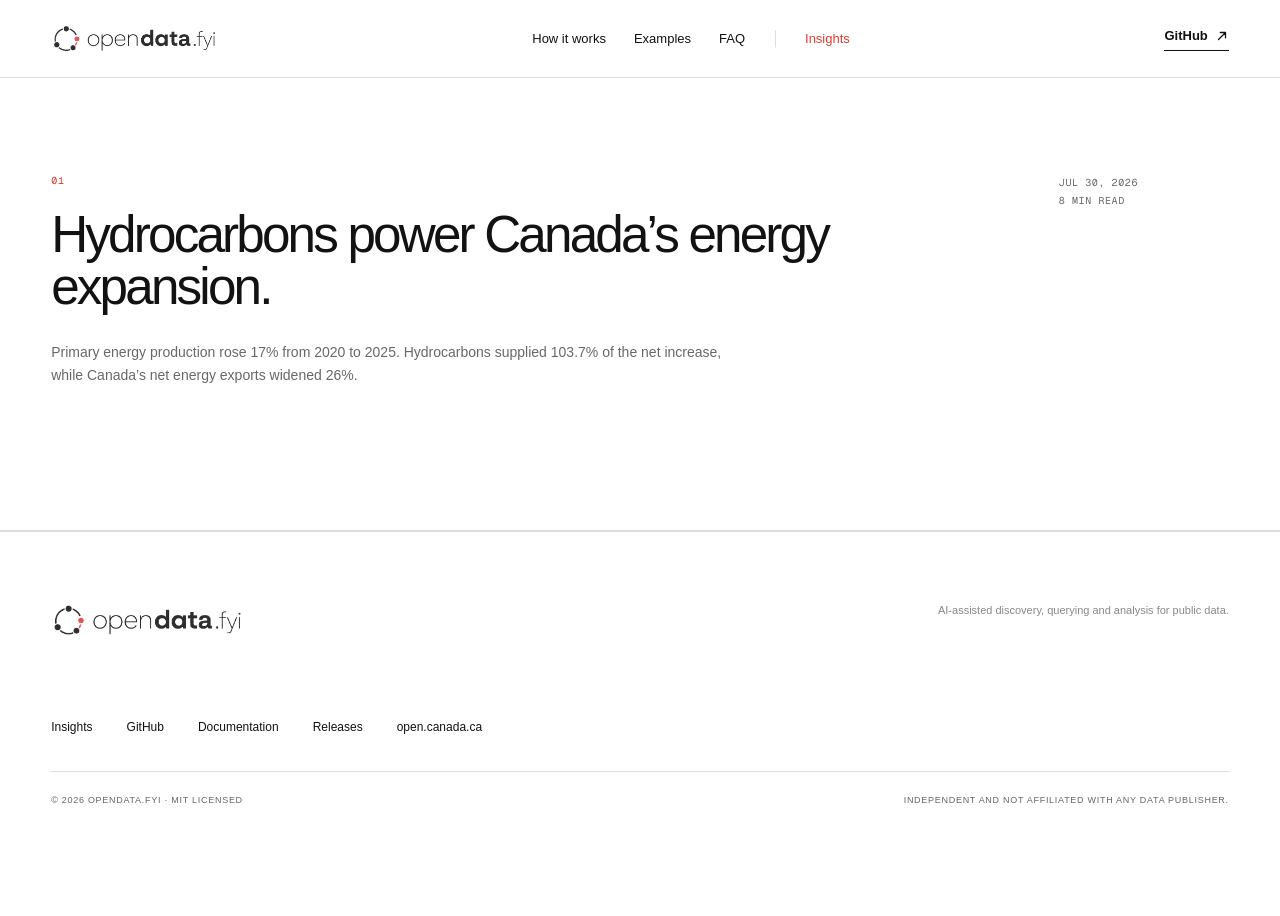
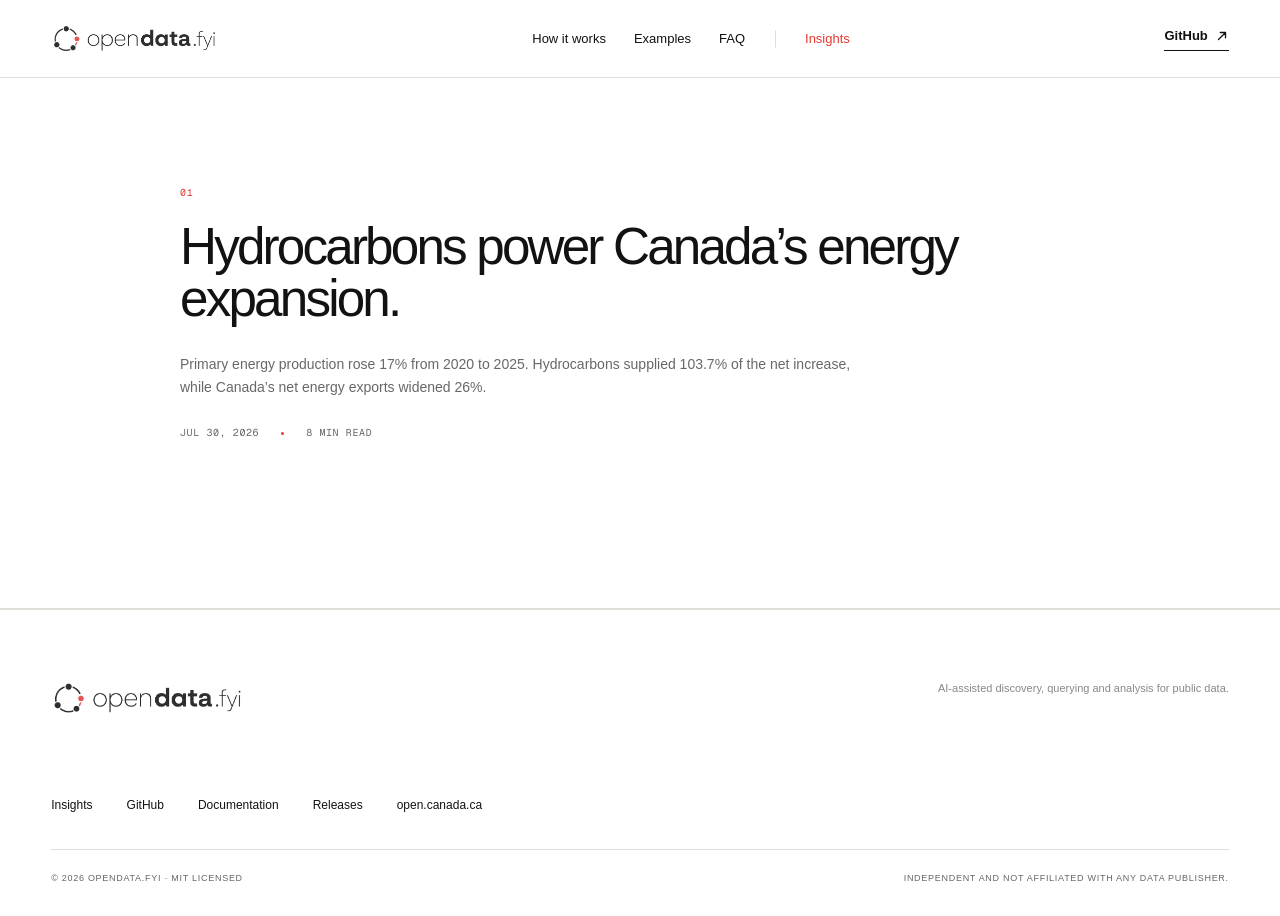
Before and after one commit to hsaripalli/opendatafyi-frontend, a Next.js app: page /insights in a window 1280 px wide. Before the commit the page ends 838 px from the top, so only its background shows below. Built offline with nearby package versions, Linux system fonts and the light colour scheme.

Commit message:
Update insights feed layout and metadata styling

```diff
--- a/app/globals.css
+++ b/app/globals.css
@@ -254,13 +254,16 @@ footer { background: #fff; color: var(--ink); padding: 70px 4vw 30px; border-top
 
 /* Insights */
 .insights-feed { padding: 62px 4vw 110px; border-bottom: 1px solid var(--line); }
-.insight-card-grid { display: grid; }
+.insight-card-grid {
+  width: min(920px, 100%);
+  margin: 0 auto;
+  display: grid;
+}
 .insight-card {
-  min-height: 220px;
-  padding: 34px 0;
+  padding: 46px 0 58px;
   display: grid;
-  grid-template-columns: minmax(0, 1fr) 170px;
-  gap: 6vw;
+  grid-template-columns: minmax(0, 1fr);
+  gap: 28px;
   align-items: start;
   border-bottom: 1px solid var(--line);
 }
@@ -273,7 +276,7 @@ footer { background: #fff; color: var(--ink); padding: 70px 4vw 30px; border-top
 }
 .insight-card-copy h2 {
   margin: 0;
-  max-width: 780px;
+  max-width: 900px;
   font-size: clamp(32px, 4vw, 58px);
   font-weight: 500;
   line-height: 1.02;
@@ -290,14 +293,28 @@ footer { background: #fff; color: var(--ink); padding: 70px 4vw 30px; border-top
 }
 .insight-card-meta {
   display: flex;
-  flex-direction: column;
-  align-items: flex-start;
+  flex-direction: row;
+  align-items: center;
+  gap: 22px;
   color: var(--muted);
   font: 10px var(--font-geist-mono), monospace;
   letter-spacing: .06em;
   text-transform: uppercase;
 }
-.insight-card-meta span { line-height: 1.8; }
+.insight-card-meta span {
+  display: inline-flex;
+  align-items: center;
+  gap: 22px;
+  line-height: 1.4;
+}
+.insight-card-meta span + span::before {
+  content: "";
+  width: 3px;
+  height: 3px;
+  margin-right: 0;
+  border-radius: 50%;
+  background: var(--red);
+}
 
 /* Published insight */
 .article-hero {
@@ -789,13 +806,13 @@ footer { background: #fff; color: var(--ink); padding: 70px 4vw 30px; border-top
   .insights-feed { padding: 72px 5vw; }
   .insight-card {
     min-height: 0;
-    padding: 24px 0;
+    padding: 28px 0 38px;
     grid-template-columns: 1fr;
-    gap: 28px;
+    gap: 24px;
   }
   .insight-card-copy h2 { font-size: clamp(34px, 10vw, 44px); }
   .insight-card-copy > p:not(.insight-card-label) { margin-top: 22px; }
-  .insight-card-meta { flex-direction: row; align-items: flex-end; }
+  .insight-card-meta { flex-direction: row; align-items: center; }
   .article-hero { padding: 36px 5vw 54px; }
   .article-back { margin-bottom: 62px; }
   .article-hero h1 { font-size: clamp(44px, 13vw, 58px); }
--- a/app/insights/page.tsx
+++ b/app/insights/page.tsx
@@ -38,11 +38,8 @@ export default function InsightsPage() {
                   <p>{article.dek}</p>
                 </div>
                 <div className="insight-card-meta">
-                  <span>
-                    {formatDate(article.publishedAt)}
-                    <br />
-                    {article.readingMinutes} min read
-                  </span>
+                  <span>{formatDate(article.publishedAt)}</span>
+                  <span>{article.readingMinutes} min read</span>
                 </div>
               </article>
             ))}
```
Also changed, not shown: 1 other file (tests, documents, lock files or other folders).
